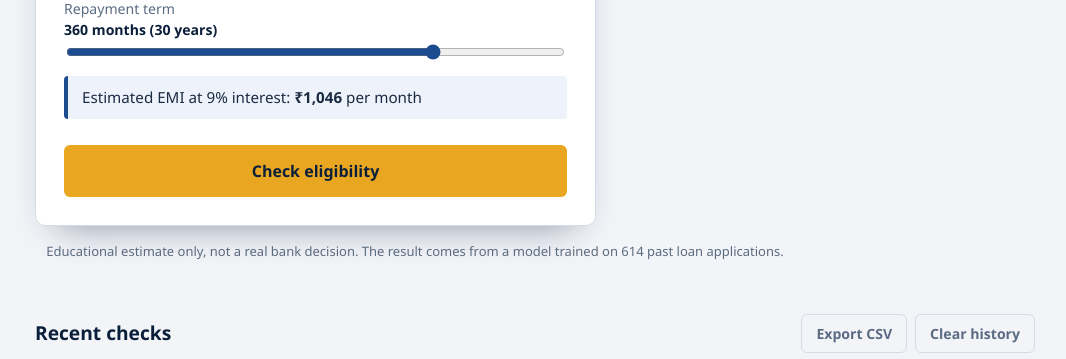
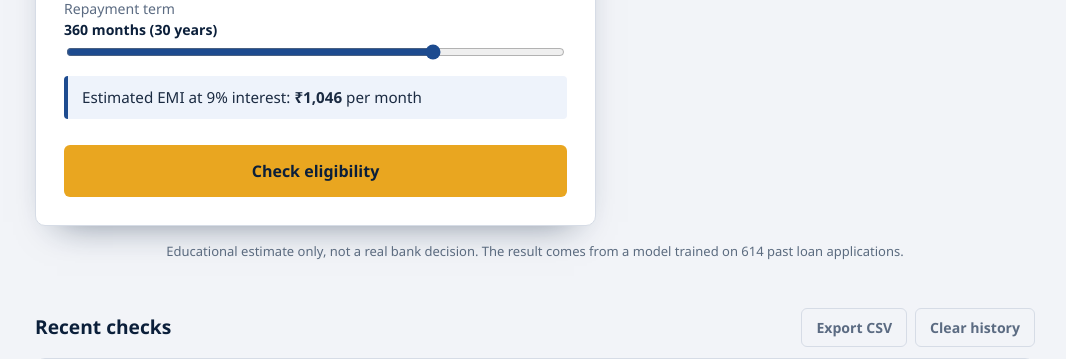
Before and after one commit to divyanshumiscin-codes/loanlens, a Flask app: page / in a window 1280 px wide. Shown: the part 1028-1387 px from the top of the page, without its empty margins (105-1171 px from the left). Run offline with Flask 3, Linux system fonts and the light colour scheme; data that the repository does not hold is empty; parts of the project's set-up code (start-up, migrations or seed data) failed here and were passed over.

Commit message:
Fix CSS class clash: give disclaimer its own class

```diff
--- a/static/style.css
+++ b/static/style.css
@@ -91,7 +91,7 @@ a.ghost:hover { background:#eef2f8; }
 .sub { margin:20px 0 4px; font-size:1rem; color:var(--navy); }
 .foot { text-align:center; color:var(--mute); font-size:.85rem; padding:24px 20px 40px; border-top:1px solid var(--line); }
 @media print { .foot, .presets { display:none; } }
-.note {
+.disclaimer {
   margin-top: 16px;
   font-size: 13px;
   color: #5b6b7f;
--- a/templates/index.html
+++ b/templates/index.html
@@ -74,7 +74,7 @@
     <div id="details"><p class="empty">Fill in the form and choose Check eligibility to see your result here.</p></div>
   </aside>
 </main>
-<p class="note wrap">Educational estimate only, not a real bank decision. The result comes from a model trained on 614 past loan applications.</p>
+<p class="disclaimer wrap">Educational estimate only, not a real bank decision. The result comes from a model trained on 614 past loan applications.</p>
 
 <section class="history wrap">
   <div class="head"><h2>Recent checks</h2><div class="actions"><a class="ghost" href="/api/export.csv">Export CSV</a><button type="button" id="clearBtn" class="ghost">Clear history</button></div></div>
```
